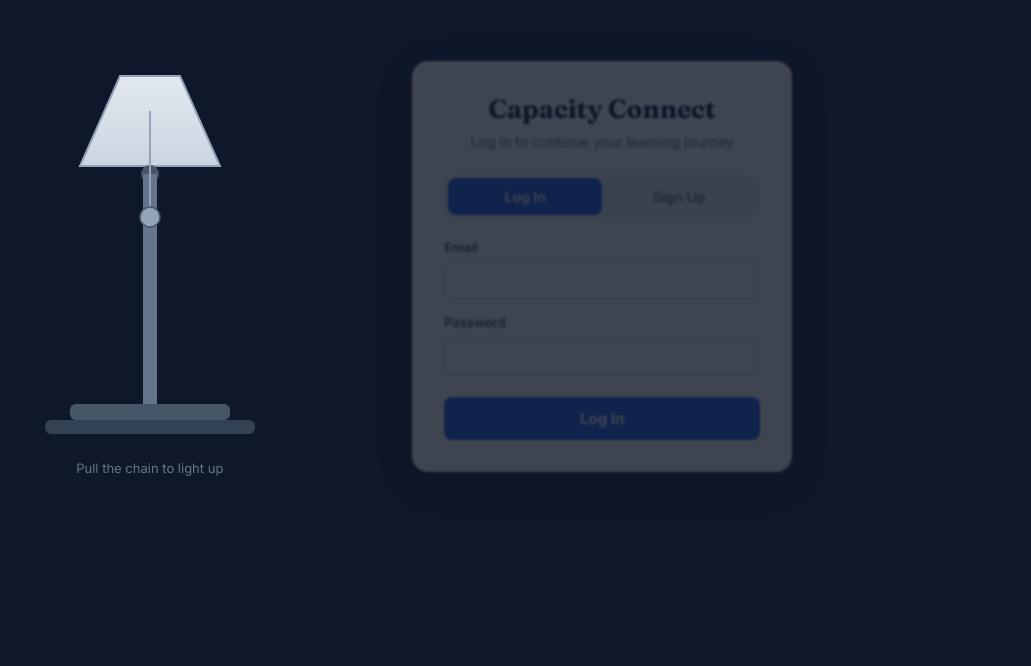
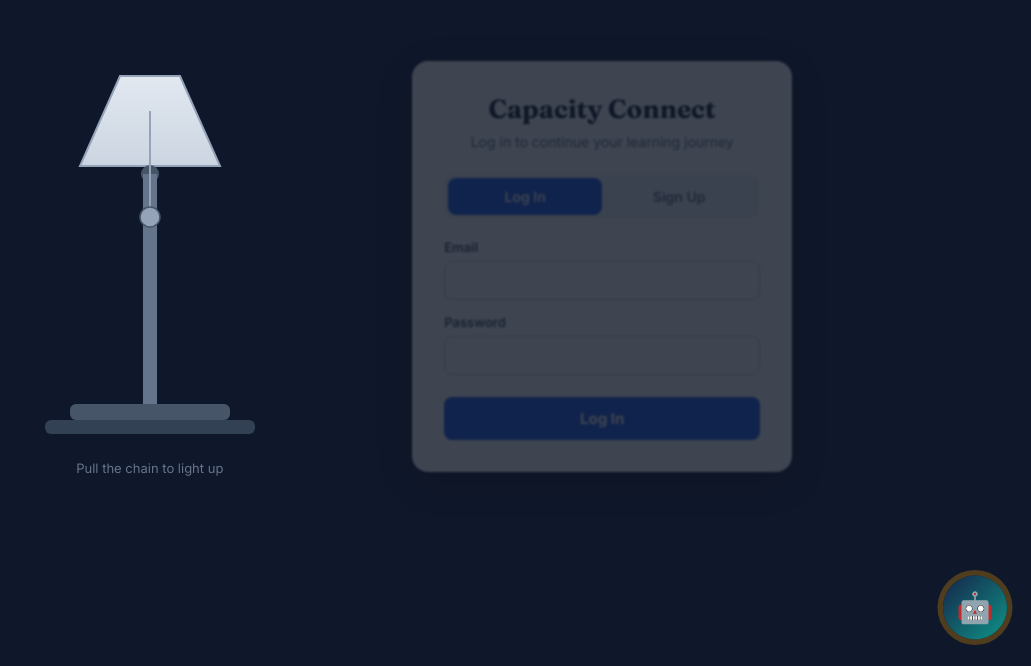
Before and after one commit to ehteshamshaikh755-max/SIHfrontend, a React (Vite) app in the folder SIH hackathon/: page /admin/dashboard#/login in a window 1280 px wide. Shown: the part 134-800 px from the top of the page, without its empty margins (249-1280 px from the left). Built offline with nearby package versions, Linux system fonts and the light colour scheme.

Commit message:
Add coming-soon AI chatbot widget

```diff
--- /dev/null
+++ b/SIH hackathon/AIChatWidget.jsx
@@ -0,0 +1,61 @@
+import React, { useState } from 'react';
+
+export default function AIChatWidget() {
+  const [open, setOpen] = useState(false);
+
+  return (
+    <>
+      <style>{`
+        @keyframes float {
+          0%, 100% { transform: translateY(0px); }
+          50% { transform: translateY(-10px); }
+        }
+        @keyframes pulse {
+          0%, 100% { box-shadow: 0 0 0 0 rgba(255,165,0,0.5); }
+          70% { box-shadow: 0 0 0 12px rgba(255,165,0,0); }
+        }
+      `}</style>
+
+      <div
+        onClick={() => setOpen(!open)}
+        style={{
+          position: 'fixed', bottom: 24, right: 24, zIndex: 1000,
+          width: 64, height: 64, borderRadius: '50%',
+          background: 'linear-gradient(135deg, var(--navy), var(--teal))',
+          display: 'flex', alignItems: 'center', justifyContent: 'center',
+          fontSize: 30, cursor: 'pointer',
+          animation: 'float 3s ease-in-out infinite, pulse 2.5s infinite',
+          boxShadow: '0 6px 16px rgba(0,0,0,0.25)',
+        }}
+        title="Ask AI (Coming Soon)"
+      >
+        🤖
+      </div>
+
+      {open && (
+        <div style={{
+          position: 'fixed', bottom: 100, right: 24, zIndex: 1000,
+          width: 300, background: '#fff', borderRadius: 14,
+          boxShadow: '0 10px 30px rgba(0,0,0,0.2)', overflow: 'hidden',
+        }}>
+          <div style={{
+            background: 'linear-gradient(135deg, var(--navy), var(--teal))',
+            color: '#fff', padding: '14px 16px', fontWeight: 700,
+            display: 'flex', justifyContent: 'space-between', alignItems: 'center',
+          }}>
+            <span>🤖 AI Doubt Solver</span>
+            <span style={{ cursor: 'pointer' }} onClick={() => setOpen(false)}>✕</span>
+          </div>
+          <div style={{ padding: 20, textAlign: 'center' }}>
+            <div style={{ fontSize: 40, marginBottom: 8 }}>🚧</div>
+            <p style={{ fontWeight: 700, marginBottom: 6 }}>Coming Soon!</p>
+            <p style={{ fontSize: 13, color: '#666', lineHeight: 1.5 }}>
+              Our AI assistant will soon answer your course doubts instantly,
+              right here — 24/7.
+            </p>
+          </div>
+        </div>
+      )}
+    </>
+  );
+}
--- a/SIH hackathon/App.jsx
+++ b/SIH hackathon/App.jsx
@@ -26,6 +26,7 @@ import Achievements from './Achievements';
 import Leaderboard from './Leaderboard';
 import Certificates from './Certificates';
 import Skills from './Skills';
+import AIChatWidget from './AIChatWidget';
 
 // Sends a logged-in user to their role's home screen.
 function RoleHome() {
@@ -99,6 +100,7 @@ export default function App() {
       <HashRouter>
         <Shell />
       </HashRouter>
+      <AIChatWidget />
     </AppProvider>
   );
 }
```
